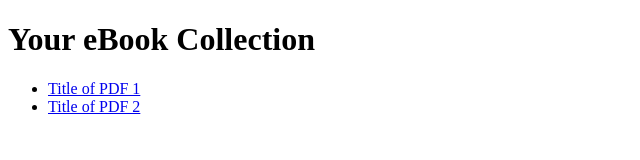
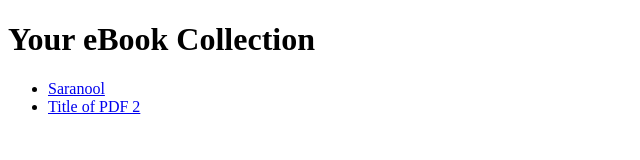
Before and after one commit to PmcEngineer/ebook, a plain HTML site: page index.html in a window 1280 px wide. Shown: the full height of the page, 0-640 px from the left. Drawn offline with Linux system fonts and the light colour scheme.

Commit message:
Update index.html
pdf file name titleupdated

```diff
--- a/index.html
+++ b/index.html
@@ -10,7 +10,7 @@
     <h1>Your eBook Collection</h1>
 
     <ul>
-        <li><a href="saranool.pdf" target="_blank">Title of PDF 1</a></li>
+        <li><a href="saranool.pdf" target="_blank">Saranool</a></li>
         <li><a href="path/to/your/file2.pdf" target="_blank">Title of PDF 2</a></li>
         <!-- Add more items as needed -->
     </ul>
```
